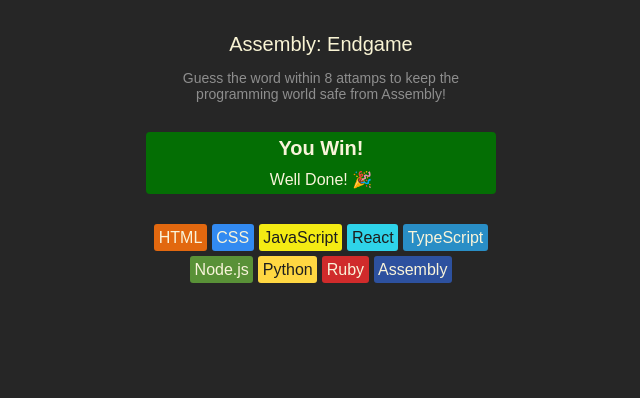
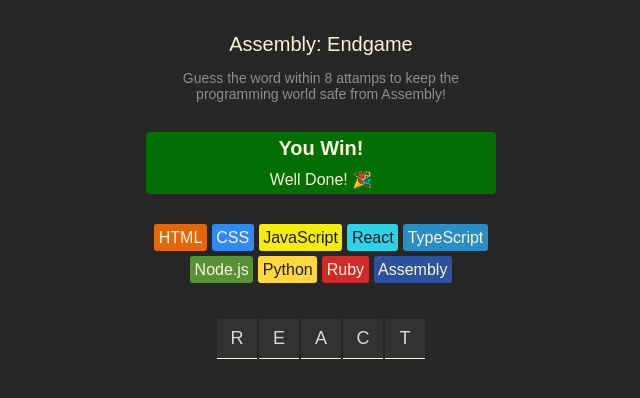
Before and after one commit to SouthBennett/assembly-endgame, a React (Vite) app: page / in a window 1280 px wide. Shown: the top 398 px of the page, without its empty margins (319-959 px from the left). Built offline with nearby package versions, Linux system fonts and the light colour scheme.

Commit message:
Assembly Endgame: Word Display

```diff
--- a/src/App.jsx
+++ b/src/App.jsx
@@ -7,6 +7,16 @@
 
 
 export default function AssemblyEndgame() {
+
+  const [currentWord, setCurrentWord] = useState("react")
+
+  const splitCurrentWord = currentWord.split("")
+  console.log(splitCurrentWord)
+
+  const letters = splitCurrentWord.map((letter, index) => (
+    <span key={index}> {letter.toUpperCase()}</span>
+  ))
+  console.log(letters)
 
   const languageChips = languages.map(lang => (
     <LanguageChips
@@ -25,6 +35,9 @@
       <section className="language-chips">
         {languageChips}
       </section>
+      <section className="word">
+        {letters}
+      </section>
     </main>
 
   )
--- a/src/index.css
+++ b/src/index.css
@@ -54,9 +54,28 @@
   gap: 5px;
   justify-content: center;
   max-width: 350px;
+  margin-bottom: 36px;
 }
 
 span.chip {
   border-radius: 3px;
   padding: 4.5px;
 }
+
+section.word {
+  display: flex;
+  justify-content: center;
+  gap: 2px;
+}
+
+section.word > span {
+  height: 40px;
+  width: 40px;
+  background-color: #323232;
+  display: flex;
+  justify-content: center;
+  align-items: center;
+  font-size: 1.125rem;
+  border-bottom: 1px solid #F9F4DA;
+
+}
```
